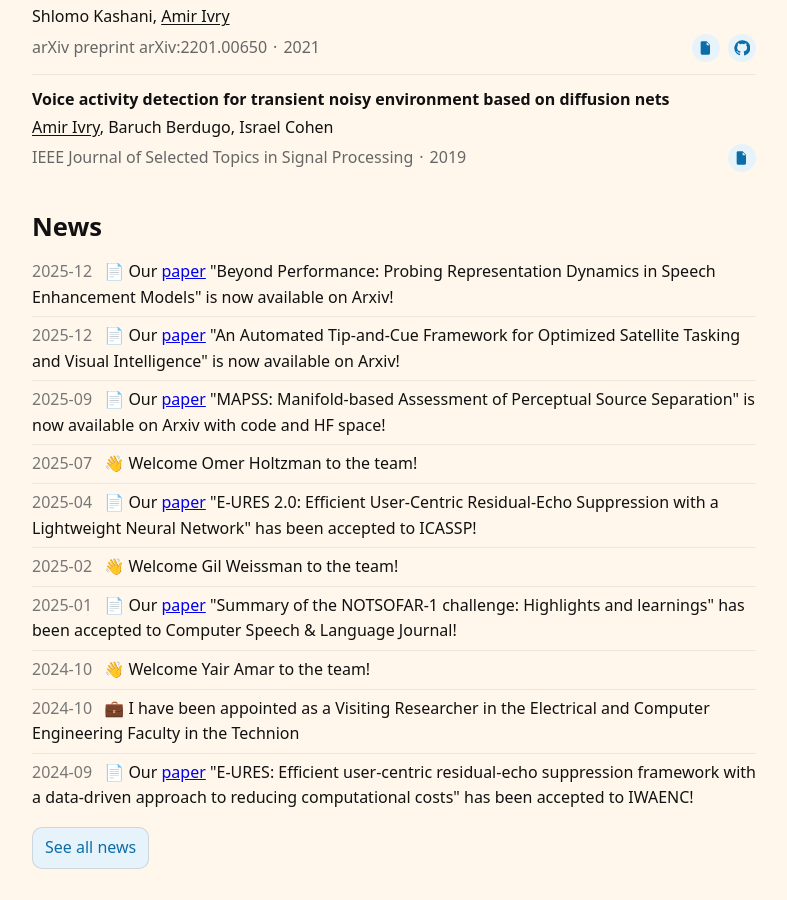
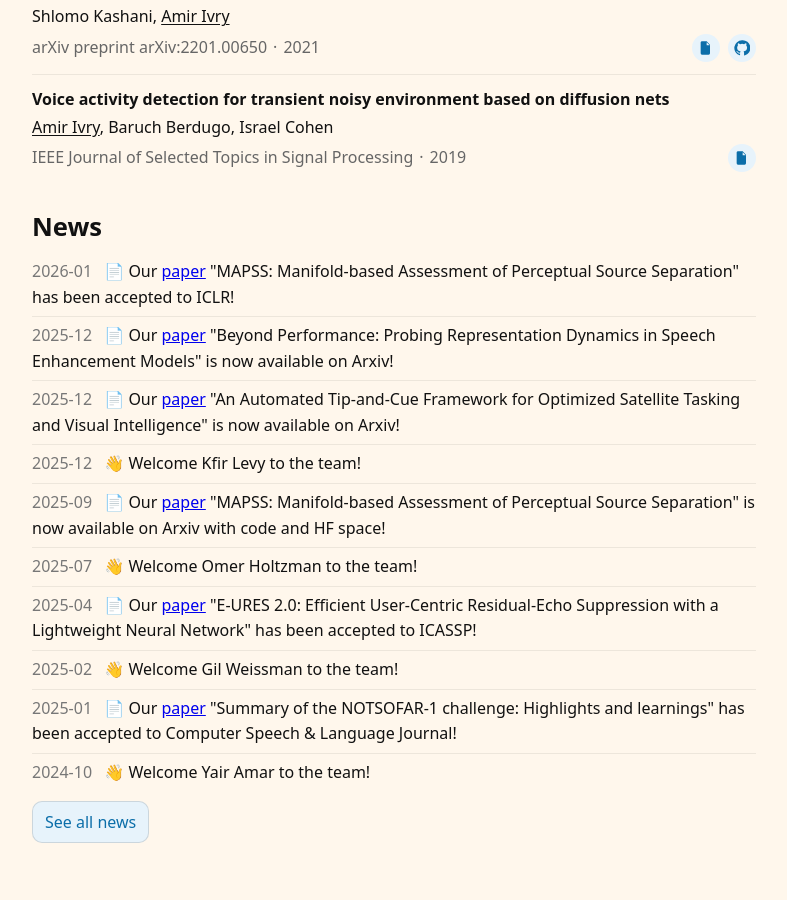
Before and after one commit to Amir-Ivry/Amir-Ivry.github.io, a Jekyll site: the page built from index.html, in a window 1280 px wide and 900 px high, scrolled down 1079 px. Shown: the whole window, without its empty margins (246-1033 px from the left). Built offline with Jekyll 4.4.1, drawn with Linux system fonts in a browser that asks for light colours.

Commit message:
Update news.yml

```diff
--- a/_data/news.yml
+++ b/_data/news.yml
@@ -120,6 +120,12 @@
   url: ""
   suffix: "Welcome Omer Holtzman to the team!"
 
+- date: 2025-12
+  prefix: "👋"
+  link_text: ""
+  url: ""
+  suffix: "Welcome Kfir Levy to the team!"
+
 # 🎤 Lectures (parsed from CV)
 
 - date: 2020-09
@@ -166,6 +172,11 @@
 
 
 # 📄 Publications
+- date: 2026-01
+  prefix: "📄 Our"
+  link_text: "paper"
+  url: "https://arxiv.org/abs/2509.09212v1"
+  suffix: "\"MAPSS: Manifold-based Assessment of Perceptual Source Separation\" has been accepted to ICLR!"
 
 - date: 2025-12
   prefix: "📄 Our"
```
